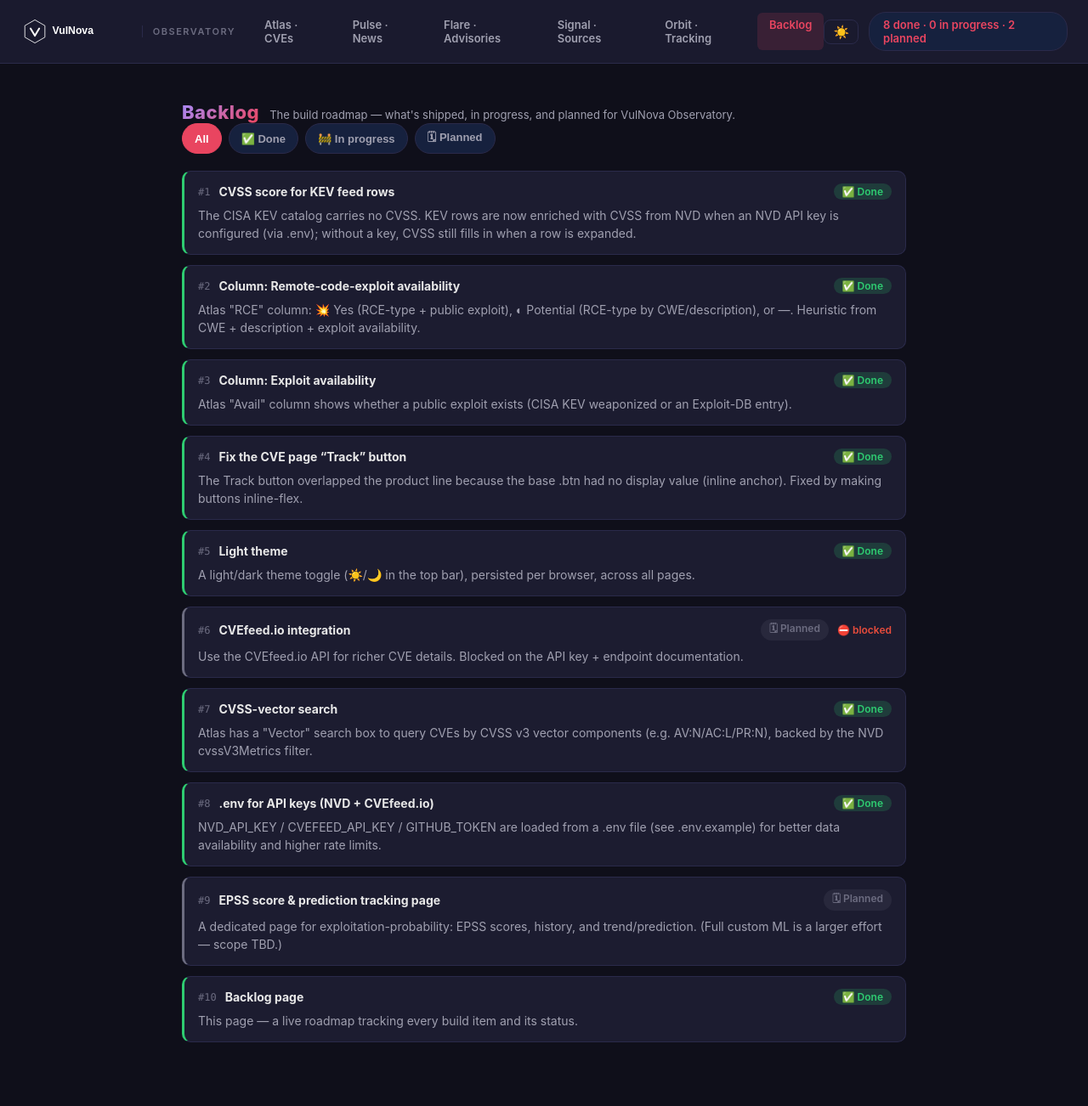
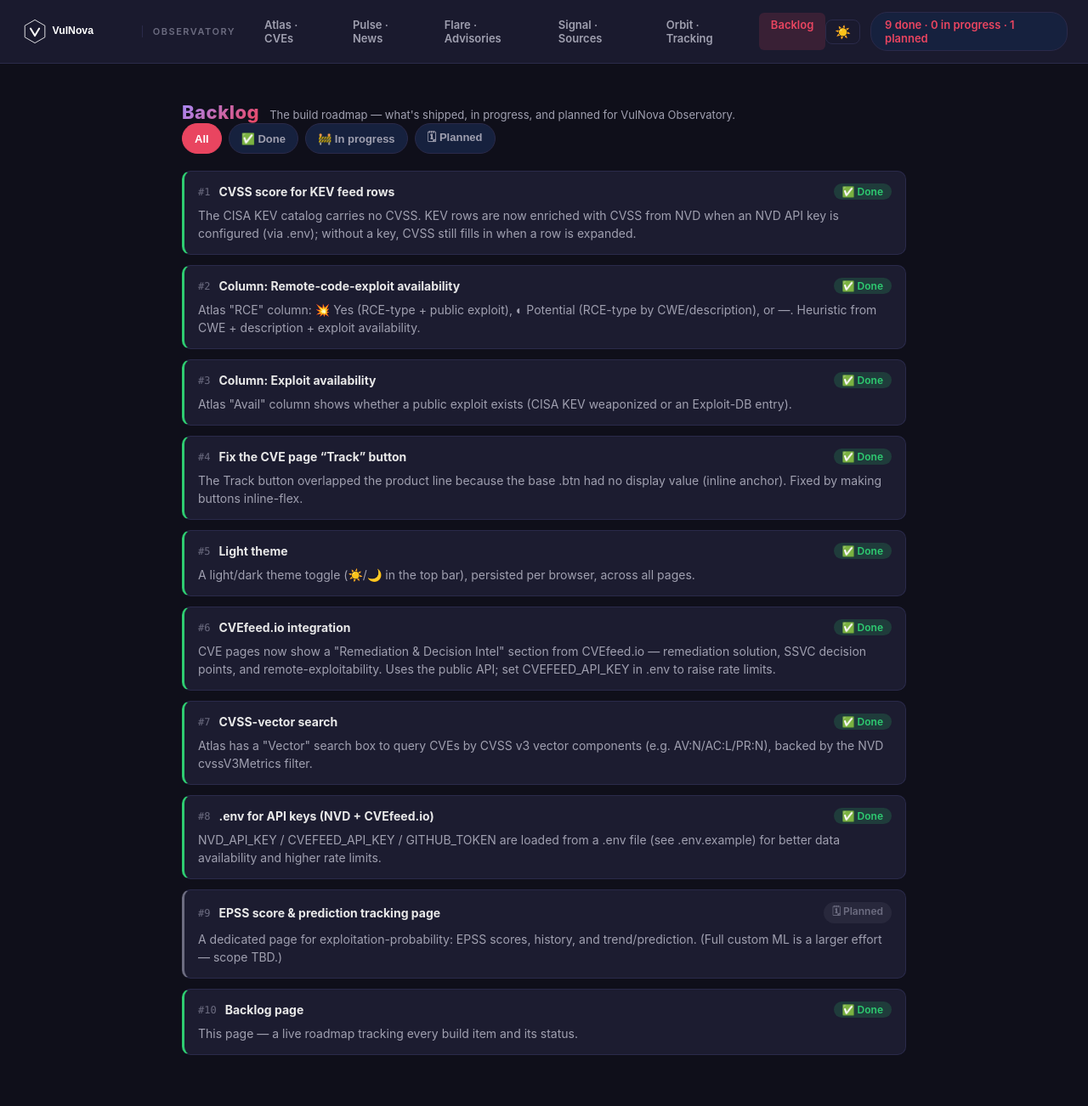
Before and after one commit to Cyber-VulNova/vulnova-observatory, a Flask app: page /backlog in a window 1280 px wide. Shown: the whole page at 85% size. Before the commit the page ends 1227 px from the top, so only its background shows below. Run offline with Flask 3, Linux system fonts and the light colour scheme.

Commit message:
Integrate CVEfeed.io: remediation + SSVC intel on CVE pages
New CVEFeedClient uses the public /api/vulnerability/{cve} endpoint (Bearer CVEFEED_API_KEY when set, for higher limits; cached 12h). CVE pages gain a 'Remediation & Decision Intel' section: solution overview + actions, SSVC decision points, and remote-exploitability. Added CVEfeed to the Signal source catalog and marked backlog item 6 done.

```diff
--- /dev/null
+++ b/vulnova/sources/cvefeed.py
@@ -0,0 +1,105 @@
+"""CVEfeed.io client — enriches CVE detail with remediation + SSVC intel.
+
+Uses the public ``GET /api/vulnerability/{cve_id}/`` endpoint (no token
+required). When a CVEfeed API token is configured (CVEFEED_API_KEY via .env)
+it is sent as a Bearer token, which raises the rate limit. Results are cached.
+
+Docs: https://docs.cvefeed.io/api/
+"""
+
+from typing import Optional
+
+import httpx
+
+from vulnova.core.cache import Cache
+from vulnova.core.config import Config
+
+API_BASE = "https://cvefeed.io/api"
+UA = {"User-Agent": "VulNova-Observatory/1.0 (+https://github.com/Cyber-VulNova)"}
+
+
+class CVEFeedClient:
+    """Fetches enriched CVE details from CVEfeed.io."""
+
+    NAMESPACE = "cvefeed"
+    CACHE_TTL = 12 * 3600  # 12 hours
+
+    def __init__(self, config: Optional[Config] = None, cache: Optional[Cache] = None):
+        self.config = config or Config()
+        self.cache = cache
+
+    def _headers(self) -> dict:
+        headers = dict(UA)
+        token = self.config.get_api_key("cvefeed")
+        if token:
+            headers["Authorization"] = f"Bearer {token}"
+        return headers
+
+    def get_details(self, cve_id: str, force: bool = False) -> Optional[dict]:
+        """Return normalized CVEfeed.io enrichment for a CVE, or None.
+
+        Extracts the value-adds beyond NVD: a remediation solution, SSVC
+        decision points, a remote-exploitability flag, and the CVEfeed link.
+        """
+        cve_id = (cve_id or "").strip().upper()
+        if not cve_id:
+            return None
+
+        if self.cache and not force:
+            cached = self.cache.get(self.NAMESPACE, cve_id)
+            if cached is not None:
+                return cached or None  # cached {} means "looked up, nothing"
+
+        try:
+            resp = httpx.get(
+                f"{API_BASE}/vulnerability/{cve_id}/",
+                headers=self._headers(), timeout=15.0, follow_redirects=True,
+            )
+            if resp.status_code != 200:
+                self._cache_empty(cve_id)
+                return None
+            raw = resp.json()
+        except (httpx.HTTPError, ValueError):
+            return None
+
+        data = self._normalize(raw)
+        if self.cache:
+            self.cache.set(self.NAMESPACE, cve_id, data, ttl=self.CACHE_TTL)
+        return data or None
+
+    def _cache_empty(self, cve_id: str) -> None:
+        if self.cache:
+            self.cache.set(self.NAMESPACE, cve_id, {}, ttl=self.CACHE_TTL)
+
+    @staticmethod
+    def _normalize(raw: dict) -> dict:
+        if not isinstance(raw, dict):
+            return {}
+
+        # Remediation solution (overview + concrete actions).
+        solution = {}
+        sol = raw.get("solution") or {}
+        if isinstance(sol, dict) and (sol.get("overview") or sol.get("actions")):
+            solution = {
+                "overview": (sol.get("overview") or "").strip(),
+                "actions": [a for a in (sol.get("actions") or []) if a],
+            }
+
+        # SSVC decision points (CISA Stakeholder-Specific Vulnerability Categorization).
+        ssvc = {}
+        for m in (raw.get("metrics", {}) or {}).get("ssvcV203", []) or []:
+            for opt in (m.get("ssvcData", {}) or {}).get("options", []) or []:
+                if isinstance(opt, dict):
+                    ssvc.update(opt)
+
+        return {
+            "cve_id": raw.get("id", ""),
+            "title": (raw.get("title") or "").strip(),
+            "cvefeed_url": raw.get("url", ""),
+            "status": raw.get("status", ""),
+            "is_remote": bool(raw.get("is_remote")),
+            "is_rejected": bool(raw.get("is_rejected")),
+            "solution": solution,
+            "ssvc": ssvc,
+            "affected_product_count": len(raw.get("affected_products", []) or []),
+        }
--- a/vulnova/web/app.py
+++ b/vulnova/web/app.py
@@ -21,6 +21,7 @@ from vulnova.core.cpe_match import parse_cpe
 from vulnova.core.cvss import parse_vector
 from vulnova.core.cwe_data import lookup_cwe
 from vulnova.core.tracking import TrackingStore
+from vulnova.sources.cvefeed import CVEFeedClient
 from vulnova.sources.epss import EPSSClient
 from vulnova.sources.exploitdb import ExploitDBClient
 from vulnova.sources.advisories import ALL_SOURCES, fetch_all_advisories
@@ -311,6 +312,14 @@ SOURCE_CATALOG = [
         "check_url": "https://services.nvd.nist.gov/rest/json/cves/2.0?resultsPerPage=1",
         "doc_url": "https://nvd.nist.gov/developers/vulnerabilities",
         "refresh_note": "Recent-CVE pages cached ~30 min; single CVEs ~24 h.",
+    },
+    {
+        "key": "cvefeed", "name": "CVEfeed.io", "category": "Vulnerability Data",
+        "namespace": "cvefeed",
+        "purpose": "Enriches CVE pages with remediation guidance (solution overview + actions), SSVC decision points, and remote-exploitability. Public API; set CVEFEED_API_KEY to raise limits.",
+        "check_url": "https://cvefeed.io/api/vulnerability/CVE-2024-3094/",
+        "doc_url": "https://docs.cvefeed.io/api/",
+        "refresh_note": "Per-CVE details cached ~12 h.",
     },
     {
         "key": "epss", "name": "EPSS (FIRST.org)", "category": "Risk Scoring",
@@ -825,9 +834,16 @@ def create_app() -> Flask:
                     if len(related) >= 6:
                         break
 
+            # CVEfeed.io enrichment (remediation solution + SSVC) — best-effort.
+            try:
+                cvefeed = CVEFeedClient(config=config, cache=cache).get_details(cve.cve_id)
+            except Exception:
+                cvefeed = None
+
             cache.close()
             return jsonify({
                 "cve_id": cve.cve_id,
+                "cvefeed": cvefeed,
                 "description": cve.description,
                 "published": cve.published,
                 "last_modified": cve.last_modified,
--- a/vulnova/web/static/backlog.js
+++ b/vulnova/web/static/backlog.js
@@ -12,8 +12,8 @@ const BACKLOG = [
       desc: 'The Track button overlapped the product line because the base .btn had no display value (inline anchor). Fixed by making buttons inline-flex.' },
     { id: 5, title: 'Light theme', status: 'done',
       desc: 'A light/dark theme toggle (☀️/🌙 in the top bar), persisted per browser, across all pages.' },
-    { id: 6, title: 'CVEfeed.io integration', status: 'planned', blocked: true,
-      desc: 'Use the CVEfeed.io API for richer CVE details. Blocked on the API key + endpoint documentation.' },
+    { id: 6, title: 'CVEfeed.io integration', status: 'done',
+      desc: 'CVE pages now show a "Remediation & Decision Intel" section from CVEfeed.io — remediation solution, SSVC decision points, and remote-exploitability. Uses the public API; set CVEFEED_API_KEY in .env to raise rate limits.' },
     { id: 7, title: 'CVSS-vector search', status: 'done',
       desc: 'Atlas has a "Vector" search box to query CVEs by CVSS v3 vector components (e.g. AV:N/AC:L/PR:N), backed by the NVD cvssV3Metrics filter.' },
     { id: 8, title: '.env for API keys (NVD + CVEfeed.io)', status: 'done',
--- a/vulnova/web/static/style.css
+++ b/vulnova/web/static/style.css
@@ -1532,3 +1532,16 @@ select:disabled { opacity: 0.4; cursor: not-allowed; }
 .avail-no { color: var(--text-dim); }
 .rce-yes { color: var(--danger); font-weight: 700; font-size: 12px; white-space: nowrap; }
 .rce-maybe { color: var(--warning); font-weight: 600; font-size: 12px; white-space: nowrap; }
+
+/* CVEfeed.io enrichment on the CVE page */
+.cve-cvefeed .cf-src { font-size: 12px; font-weight: 500; color: var(--text-dim); }
+.cf-overview { color: var(--text-secondary); line-height: 1.6; margin-bottom: 10px; }
+.cf-actions { margin: 0 0 12px 20px; color: var(--text-secondary); line-height: 1.6; }
+.cf-actions li { margin-bottom: 4px; }
+.cf-remote { display: inline-block; color: var(--orange); font-weight: 600; font-size: 13px; margin-bottom: 10px; }
+.cf-ssvc-title { font-size: 12px; text-transform: uppercase; letter-spacing: 0.04em; color: var(--text-dim); margin: 6px 0; }
+.cf-ssvc-row { display: flex; flex-wrap: wrap; gap: 8px; margin-bottom: 10px; }
+.cf-ssvc { background: var(--bg-elevated, rgba(255,255,255,0.04)); border: 1px solid var(--border); border-radius: 6px; padding: 4px 10px; font-size: 13px; color: var(--text-secondary); }
+.cf-ssvc b { color: var(--text-primary); }
+.cf-link { color: var(--accent); font-size: 13px; text-decoration: none; }
+.cf-link:hover { text-decoration: underline; }
```
Also changed, not shown: vulnova/web/static/cve.js (+43 -0 lines).
